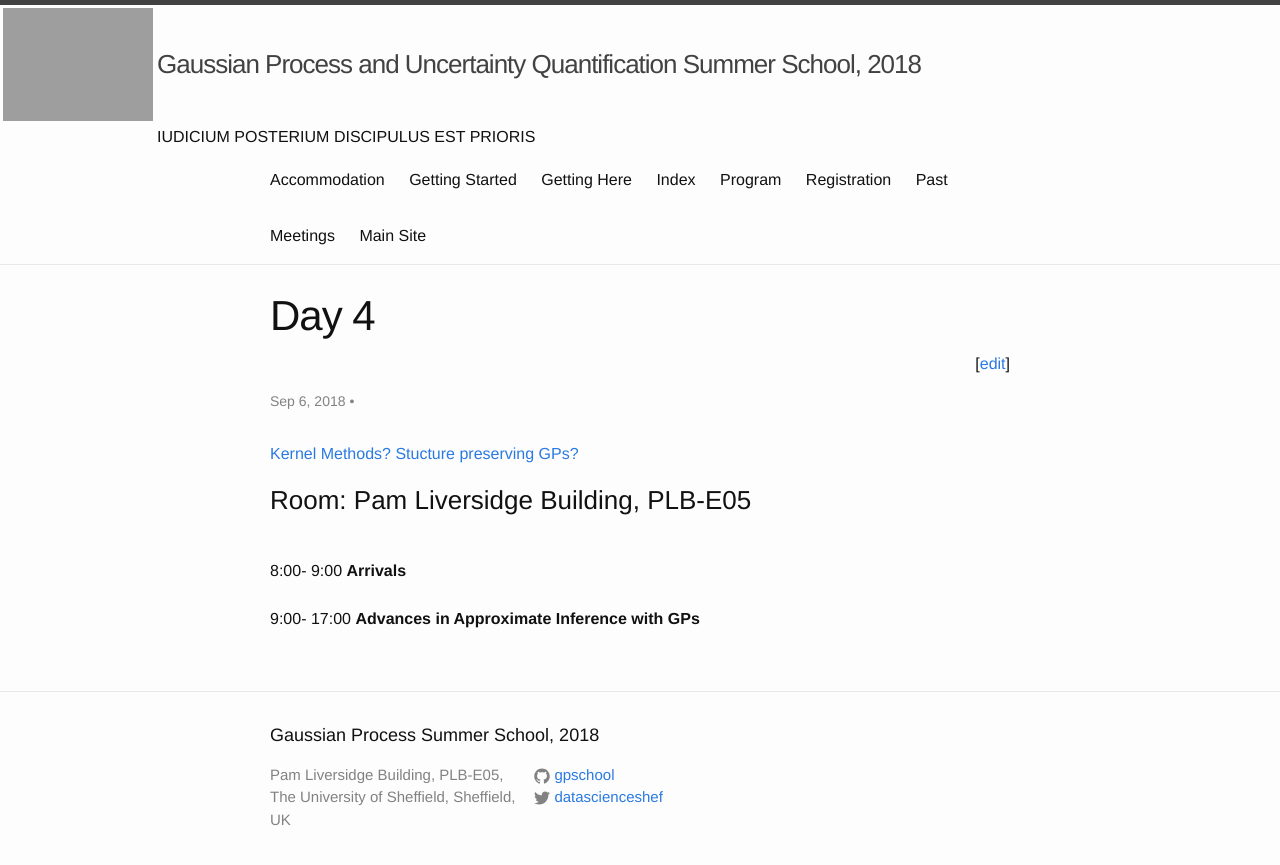
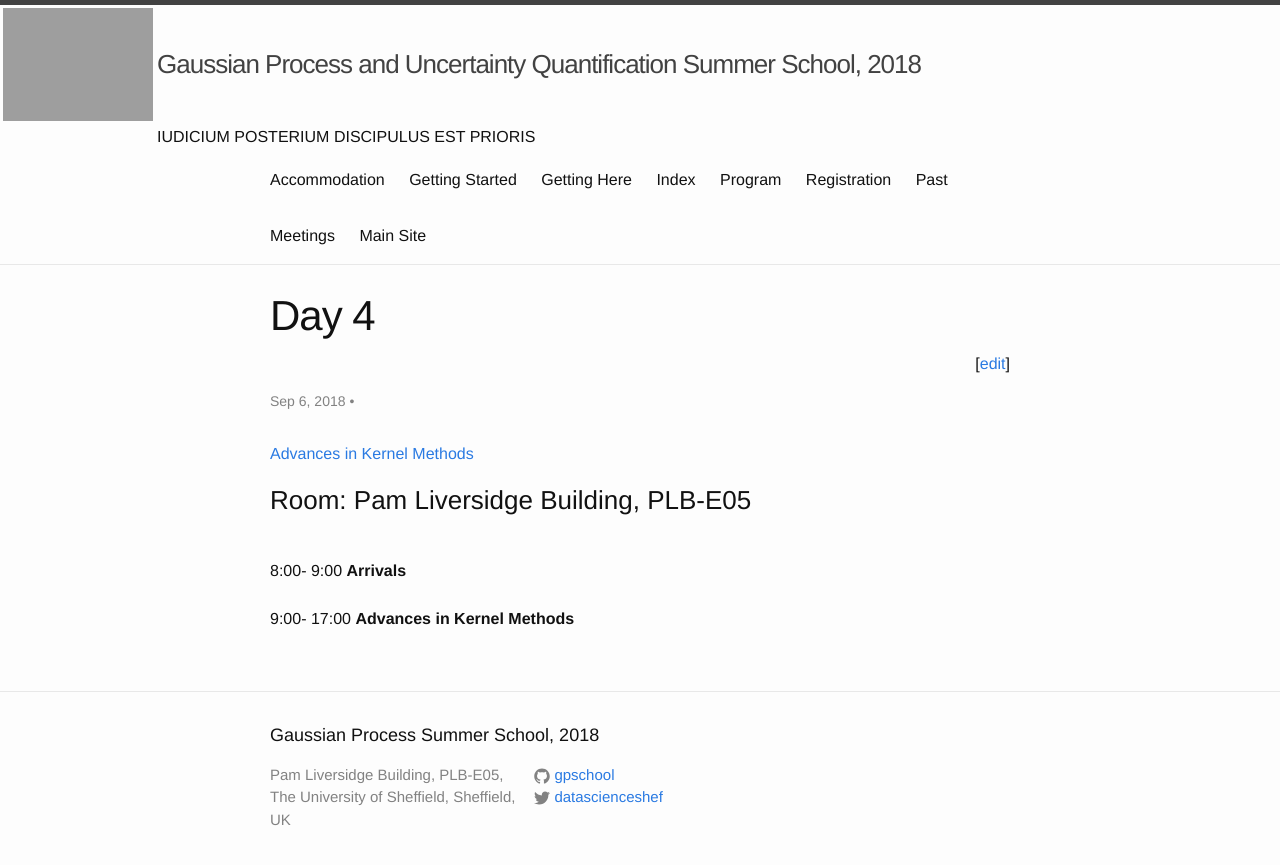
Before and after one commit to gpschool/gpss18, a Jekyll site: the page built from _posts/2018-09-06-day-4.md, in a window 1280 px wide. Shown: the top 865 px of the page. Built offline with Jekyll 4.4.1, drawn with Linux system fonts in a browser that asks for light colours.

Commit message:
Updates workshop

```diff
--- a/_posts/2018-09-06-day-4.md
+++ b/_posts/2018-09-06-day-4.md
@@ -6,7 +6,7 @@ talks:
 - title: "Arrivals"
   start: "8:00"
   end: "9:00"
-- title: "Advances in Approximate Inference with GPs"
+- title: "Advances in Kernel Methods"
   url: ""
   start: "9:00"
   end: "17:00"
--- a/_posts/2018-09-06-workshop.md
+++ b/_posts/2018-09-06-workshop.md
@@ -1,5 +1,5 @@
 ---
-title:  "Kernel Methods? Stucture preserving GPs?"
+title:  "Advances in Kernel Methods"
 layout: multitrack
 tagline: "Workshop"
 show_abstracts: true
```
